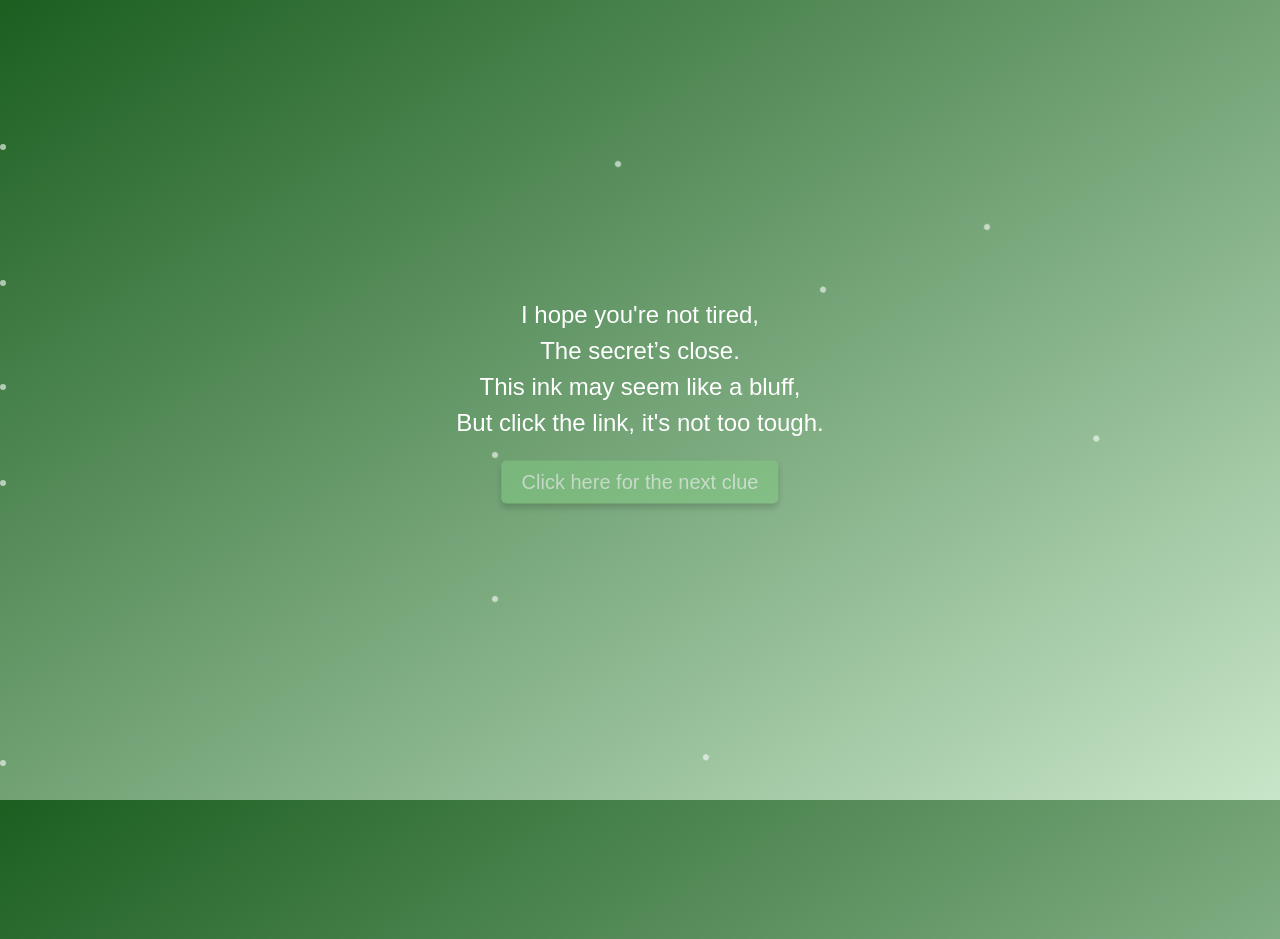
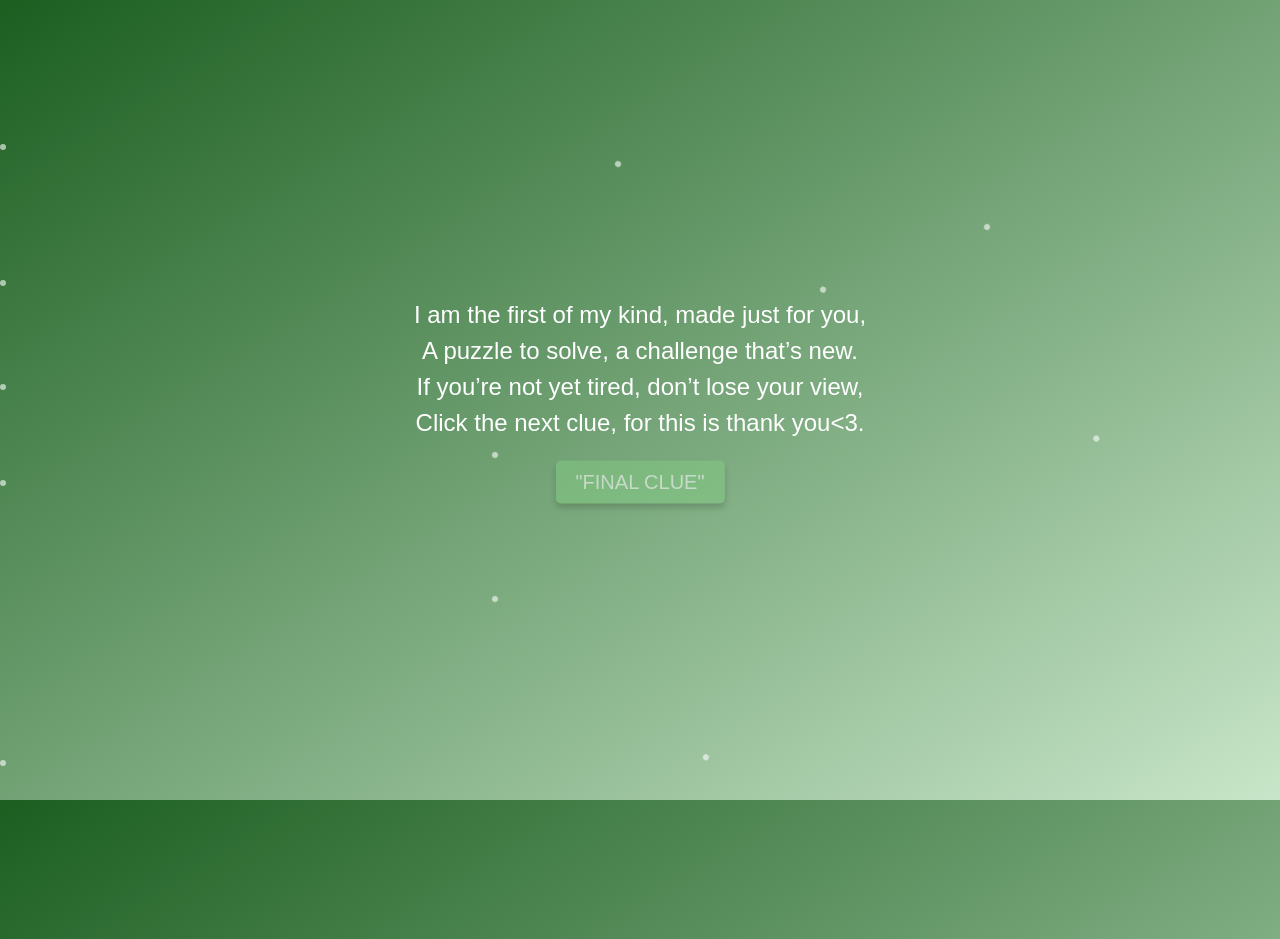
Before and after one commit to PuzzlemebyGadz/Puzzle1, a plain HTML site: page index.html in a window 1280 px wide. Shown: the top 939 px of the page. Drawn offline with Linux system fonts and the light colour scheme.

Commit message:
Add files via upload

```diff
--- a/index.html
+++ b/index.html
@@ -126,12 +126,12 @@
 
   <div class="container">
     <div class="message">
-      I hope you're not tired,<br>
-      The secret’s close.<br>
-      This ink may seem like a bluff,<br>
-      But click the link, it's not too tough.
+      I am the first of my kind, made just for you,<br>
+      A puzzle to solve, a challenge that’s new.<br>
+      If you’re not yet tired, don’t lose your view,<br>
+      Click the next clue, for this is thank you<3.
     </div>
-    <a href="YOUR_LINK_HERE" class="link">Click here for the next clue</a>
+    <a href="https://puzzlemebygadz.github.io/ALMOST_THERE/" class="link">"FINAL CLUE"</a>
   </div>
 
   <!-- Dust particles -->
```
